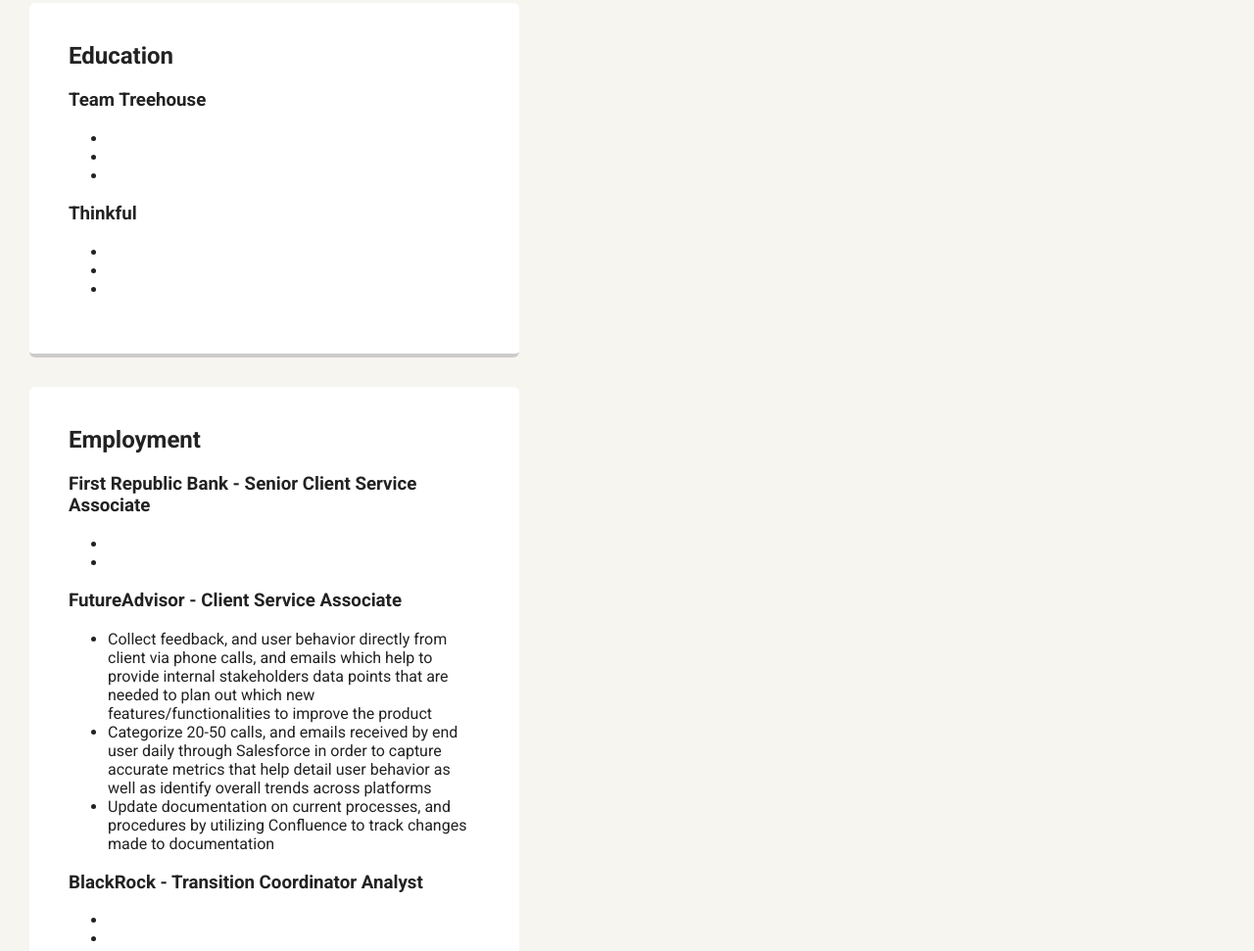
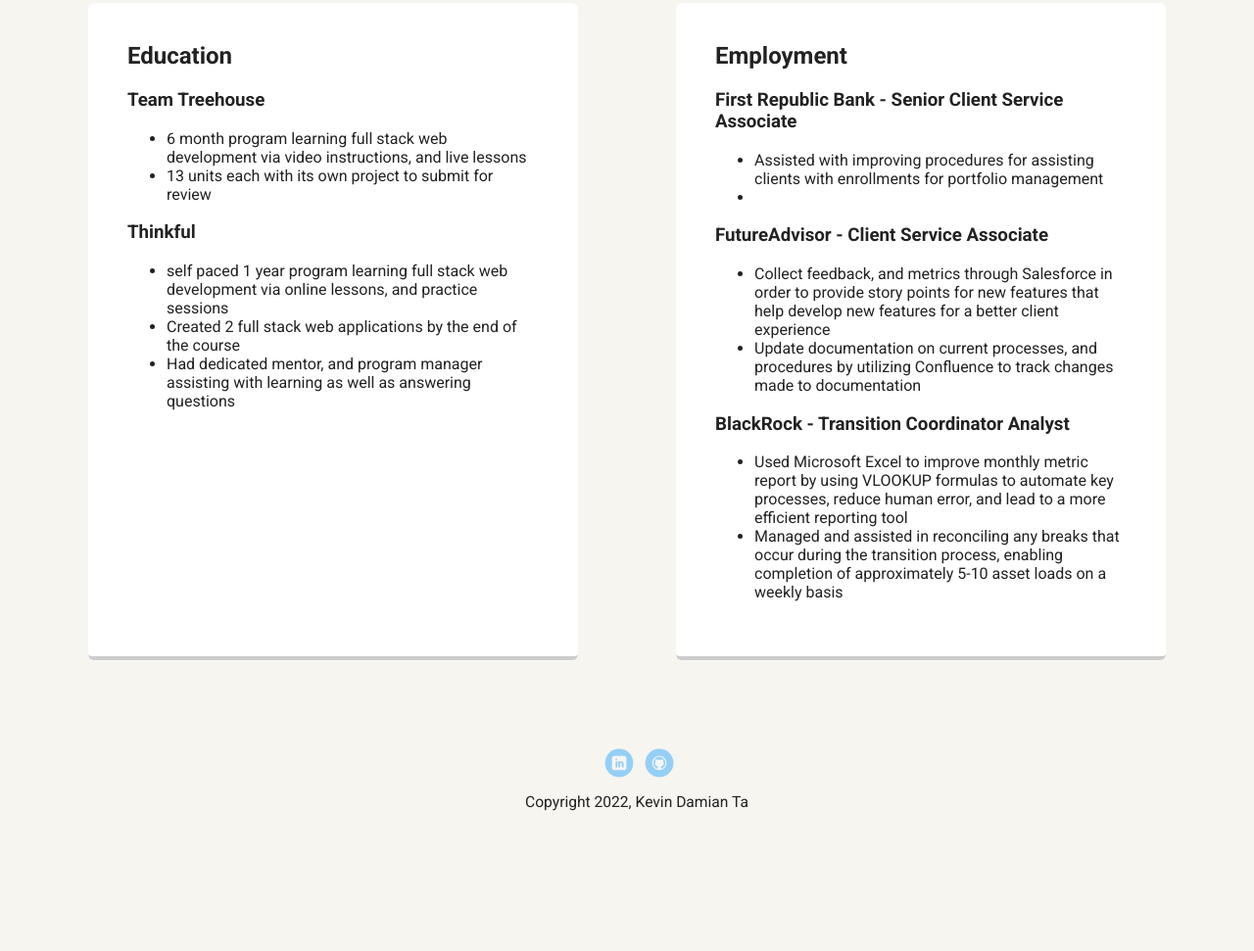
Before and after one commit to kevinakadamian19/Profile-Page, a plain HTML site: page experience.html in a window 1280 px wide. Shown: the part 517-1488 px from the top of the page at 98% size. After the commit the page ends 1441 px from the top, so only its background shows below. Drawn offline with Linux system fonts and the light colour scheme; a web font is replaced by a local one.

Commit message:
Completed Experience Page
1. Added Education information
2. Cleaned up Employment information

```diff
--- a/experience.html
+++ b/experience.html
@@ -16,25 +16,25 @@
         </ul>
     </div>
 
-    <main>
-        <header>
-            <img src="images/profile3.jpeg" alt="Drawing of Kevin Damian Ta" class="profile-image">
-            <h1 class="tag name">My Experience</h1>
-        </header>
+    <header>
+        <img src="images/profile3.jpeg" alt="Drawing of Kevin Damian Ta" class="profile-image">
+        <h1 class="tag name">My Experience</h1>
+    </header>
+
+    <main class="flex">
 
         <div class="card">
             <h2>Education</h2>
             <h3>Team Treehouse</h3>
             <ul>
-                <li></li>
-                <li></li>
-                <li></li>
+                <li>6 month program learning full stack web development via video instructions, and live lessons</li>
+                <li>13 units each with its own project to submit for review</li>
             </ul>
             <h3>Thinkful</h3>
             <ul>
-                <li></li>
-                <li></li>
-                <li></li>
+                <li>self paced 1 year program learning full stack web development via online lessons, and practice sessions</li>
+                <li>Created 2 full stack web applications by the end of the course</li>
+                <li>Had dedicated mentor, and program manager assisting with learning as well as answering questions</li>
             </ul>
           </div>
 
@@ -42,19 +42,18 @@
             <h2>Employment</h2>
             <h3>First Republic Bank - Senior Client Service Associate</h3>
             <ul>
-                <li></li>
+                <li>Assisted with improving procedures for assisting clients with enrollments for portfolio management</li>
                 <li></li>
             </ul>
             <h3>FutureAdvisor - Client Service Associate</h3>
             <ul>
-                <li>Collect feedback, and user behavior directly from client via phone calls, and emails which help to provide internal stakeholders data points that are needed to plan out which new features/functionalities to improve the product</li>
-                <li>Categorize 20-50 calls, and emails received by end user daily through Salesforce in order to capture accurate metrics that help detail user behavior as well as identify overall trends across platforms</li>
+                <li>Collect feedback, and metrics through Salesforce in order to provide story points for new features that help develop new features for a better client experience</li>
                 <li>Update documentation on current processes, and procedures by utilizing Confluence to track changes made to documentation</li>
             </ul>
             <h3>BlackRock - Transition Coordinator Analyst</h3>
             <ul>
-                <li></li>
-                <li></li>
+                <li>Used Microsoft Excel to improve monthly metric report by using VLOOKUP formulas to automate key processes, reduce human error, and lead to a more efficient reporting tool</li>
+                <li>Managed and assisted in reconciling any breaks that occur during the transition process, enabling completion of approximately 5-10 asset loads on a weekly basis</li>
             </ul>
         </div>
 
```
Also changed, not shown: 4 other files.
